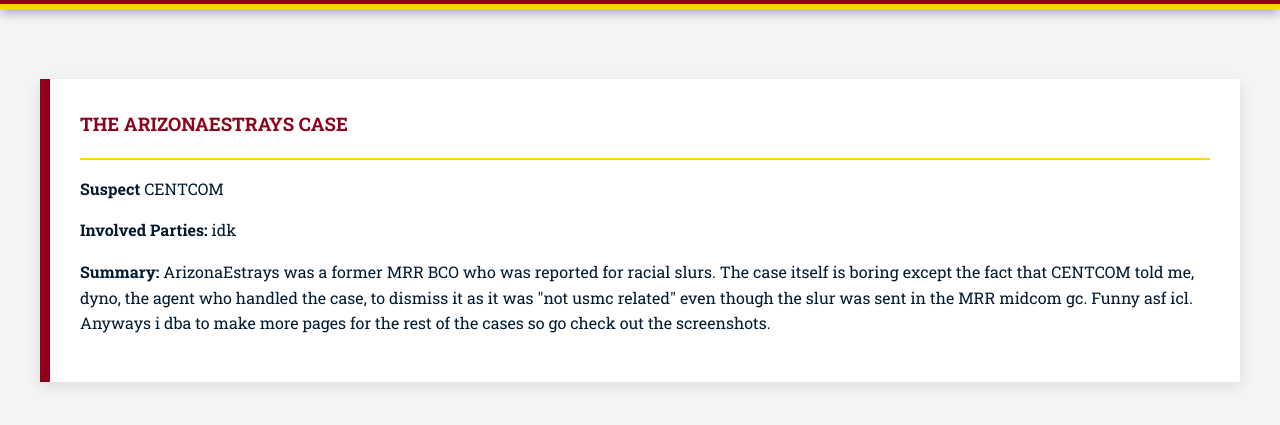
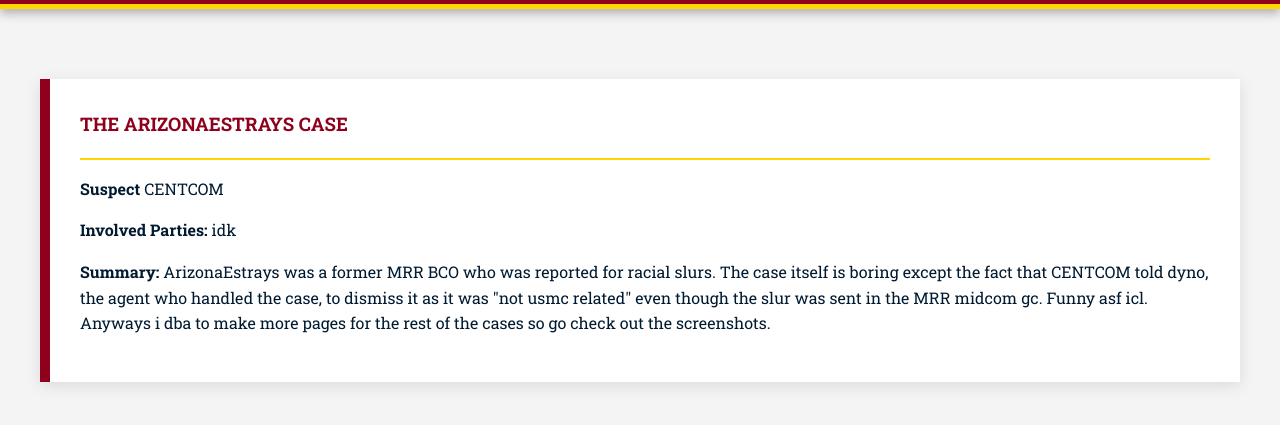
Before and after one commit to dynotheguy13/Vicious-USMC-Files, a plain HTML site: page arizona.html in a window 1280 px wide. Shown: the part 87-512 px from the top of the page. Drawn offline with Linux system fonts and the light colour scheme.

Commit message:
Update arizona.html

```diff
--- a/arizona.html
+++ b/arizona.html
@@ -18,8 +18,9 @@
       <hr style="border: 1px solid #ffd700;">
       <p><strong>Suspect</strong> CENTCOM</p>
       <p><strong>Involved Parties:</strong> idk</p>
-      <p><strong>Summary:</strong> ArizonaEstrays was a former MRR BCO who was reported for racial slurs. The case itself is boring except the fact that CENTCOM told me, dyno, the agent who handled the case, to dismiss it as it was "not usmc related" even though the slur was sent in the MRR midcom gc. Funny asf icl. Anyways i dba to make more pages for the rest of the cases so go check out the screenshots.</p>
+      <p><strong>Summary:</strong> ArizonaEstrays was a former MRR BCO who was reported for racial slurs. The case itself is boring except the fact that CENTCOM told dyno, the agent who handled the case, to dismiss it as it was "not usmc related" even though the slur was sent in the MRR midcom gc. Funny asf icl. Anyways i dba to make more pages for the rest of the cases so go check out the screenshots.</p>
     </div>
   </main>
 </body>
+
 </html>
```
